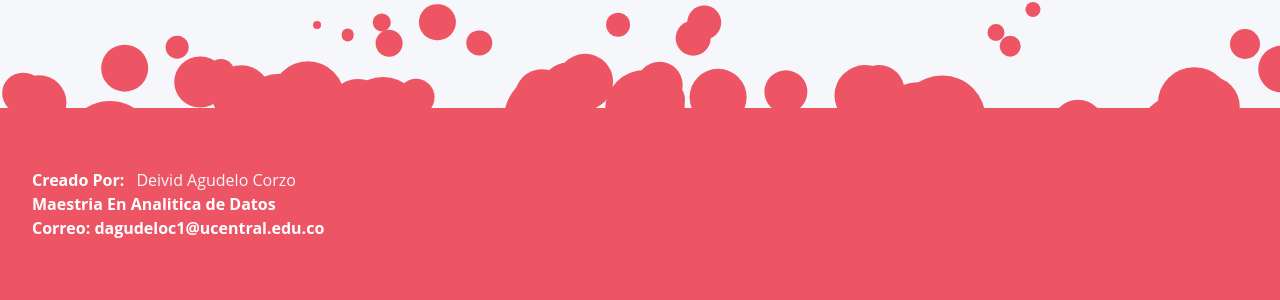
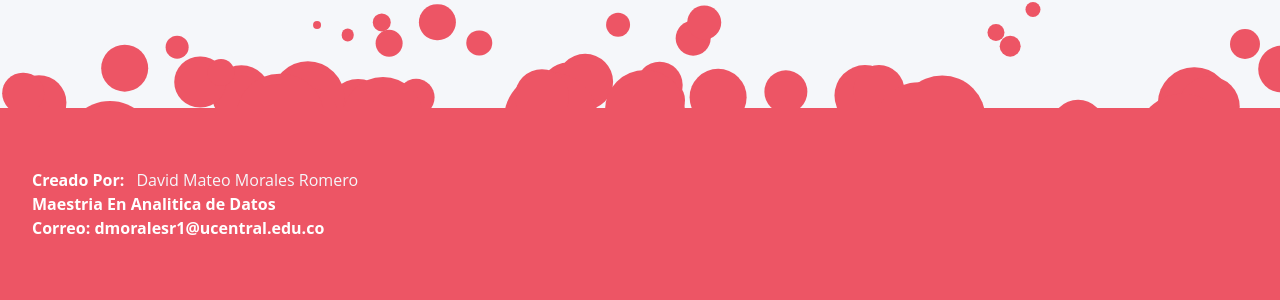
Before and after one commit to MATEOMR97/BigDataapp_2025_S2, a Python web app: template templates/gestion/ver_elasticAdmin.html in a window 1280 px wide; the page is wider, and only the part inside the window is pictured. Shown: the part 500-800 px from the top of that part. Run offline with Jinja, Linux system fonts and the light colour scheme; the template is opened without the code that fills it, so the values that code supplies are empty; some libraries are stand-ins or nearby versions.

Commit message:
Update ver_elasticAdmin.html

```diff
--- a/templates/gestion/ver_elasticAdmin.html
+++ b/templates/gestion/ver_elasticAdmin.html
@@ -206,9 +206,9 @@
   </div>
   <div class="content">
     <div>
-      <div><b>Creado Por: </b><a href="#">Deivid Agudelo Corzo</a></br>
-        <b>Maestria En Analitica de Datos </b><a href="mailto:dagudeloc1@ucentral.edu.co"></br>
-          <b>Correo: dagudeloc1@ucentral.edu.co</b></br>
+      <div><b>Creado Por: </b><a href="#">David Mateo Morales Romero</a></br>
+        <b>Maestria En Analitica de Datos </b><a href="mailto:dmoralesr1@ucentral.edu.co"></br>
+          <b>Correo: dmoralesr1@ucentral.edu.co</b></br>
       </div>
     </div>
 
```
